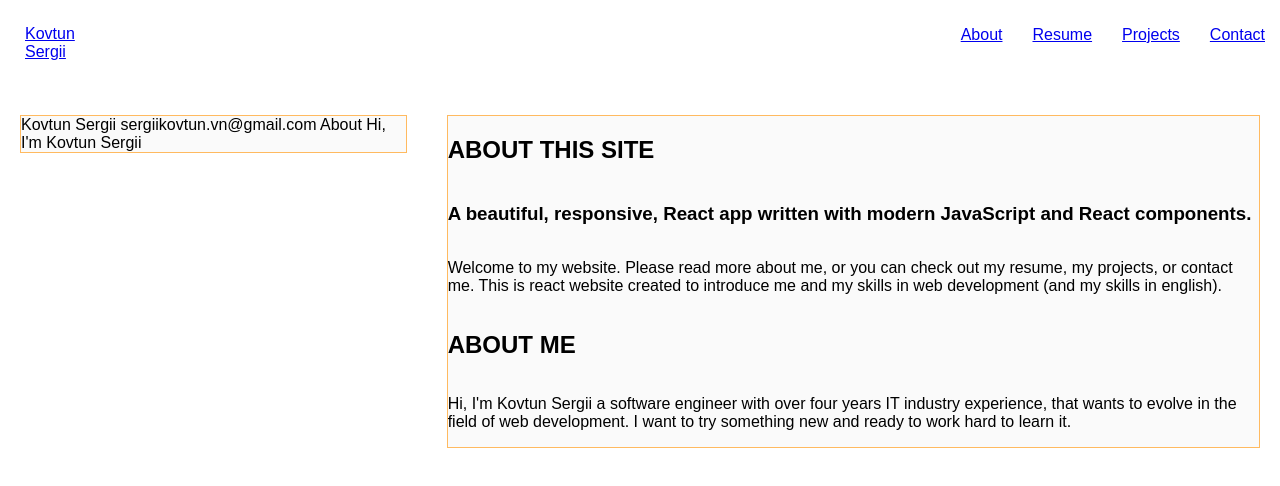
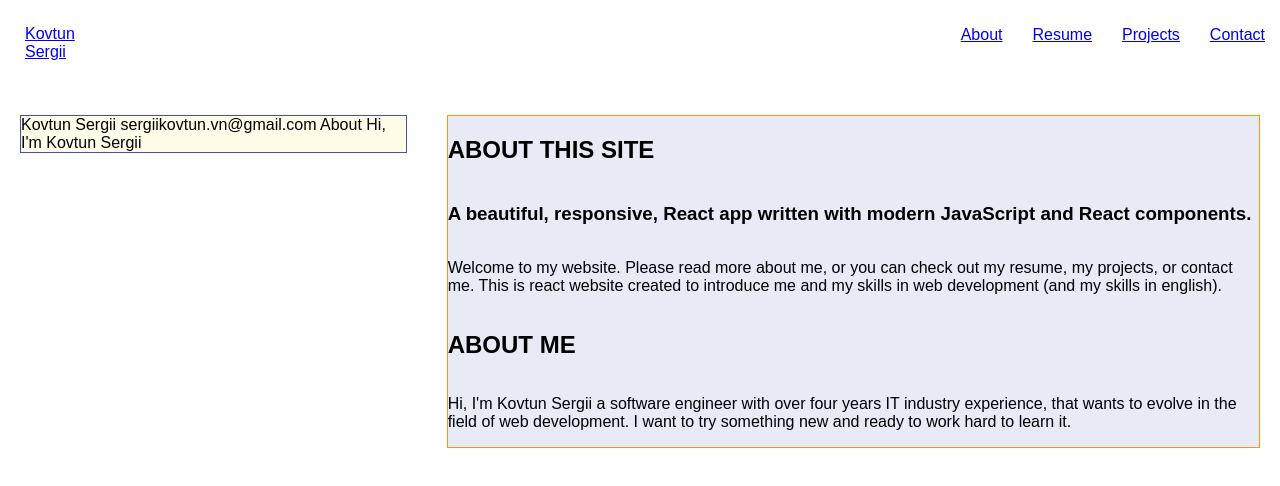
Before and after one commit to SergiiKov/pws, a React (Create React App) app: page /about in a window 1280 px wide. Shown: the top 486 px of the page. Built offline with nearby package versions, Linux system fonts and the light colour scheme.

Commit message:
add grid and some styles

```diff
--- a/src/component/left-area/left-area.styles.scss
+++ b/src/component/left-area/left-area.styles.scss
@@ -1,6 +1,6 @@
 .left-area{
-    background-color: #fafafa;
-    border: 1px solid #FFBA60;
+    background-color: #fffde7;
+    border: 1px solid #3f51b5;
     margin-top: 20px;
     margin-left: 20px;
     margin-right: 20px;
--- a/src/pages/about/about-page.styles.scss
+++ b/src/pages/about/about-page.styles.scss
@@ -1,6 +1,6 @@
 .about-page{
-    background-color: #fafafa;
-    border: 1px solid #FFBA60;
+    background-color: #e8eaf6;
+    border: 1px solid #ff9800;
     margin-top: 20px;
     margin-left: 20px;
     margin-right: 20px;
```
